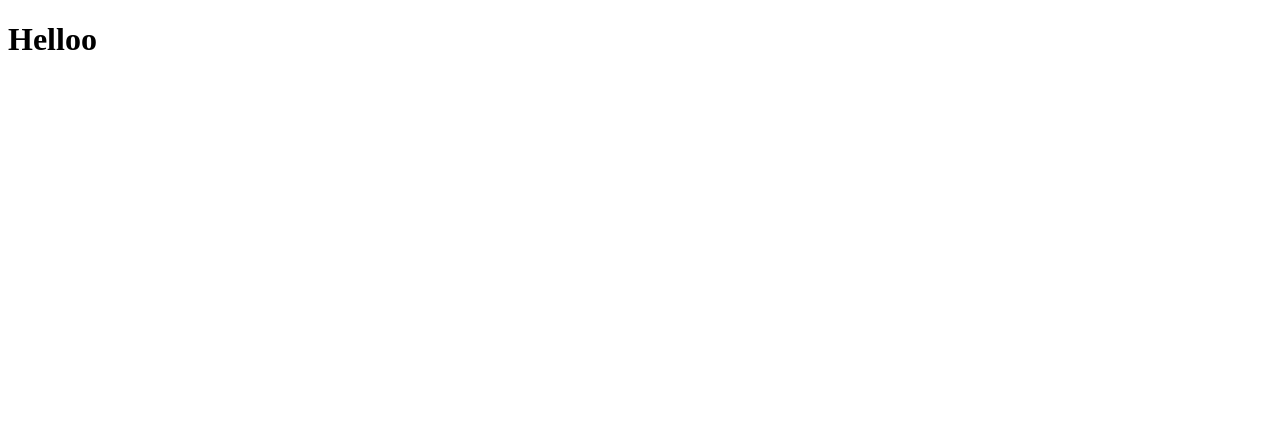
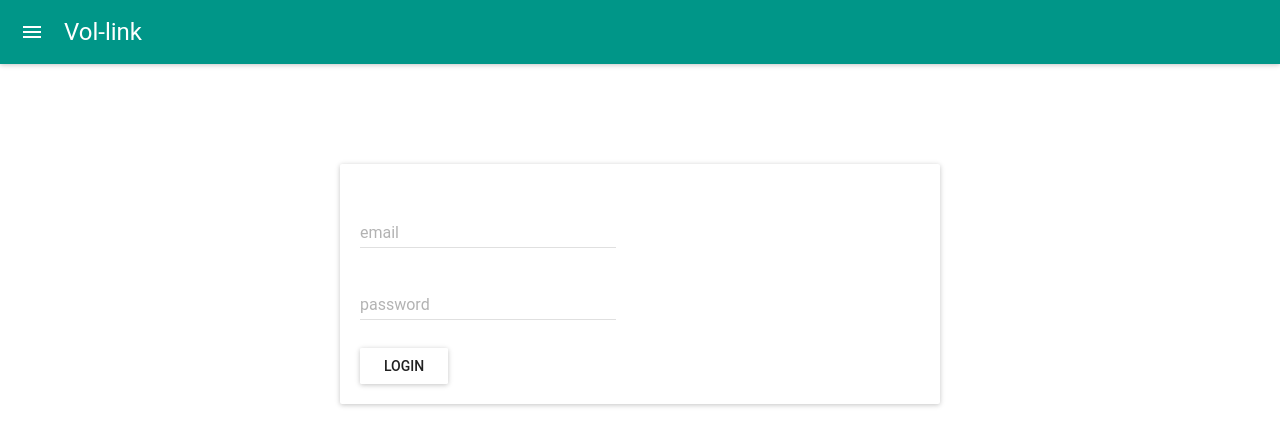
Before and after one commit to Jayadev6191/vol-link, a React app: page / in a window 1280 px wide. Built offline with nearby package versions, Linux system fonts and the light colour scheme.

Commit message:
Added login component UI

```diff
--- a/public/index.html
+++ b/public/index.html
@@ -19,6 +19,13 @@
       Learn how to configure a non-root public URL by running `npm run build`.
     -->
     <title>React App</title>
+    <style>
+      html,
+      body {
+        margin: 0;
+        padding: 0;
+      }
+    </style>
   </head>
   <body>
     <noscript>
--- a/routes/createTable.js
+++ b/routes/createTable.js
@@ -1,5 +1,6 @@
 var express = require('express');
 var router = express.Router();
+var db = require('../config');
 
 // Create DB
 router.get('/', (req, res) => {
--- /dev/null
+++ b/src/assets/style.js
@@ -0,0 +1,18 @@
+import { colors } from 'material-ui/styles';
+
+const style = {
+    logreg: {
+        maxWidth:'600px',
+        margin:'0 auto',
+        fontFamily:'Helvetica, sans-serif',
+        padding: '20px',
+        marginTop: '100px'
+    },
+    login: {
+        btn: {
+            marginTop: '20px'
+        }
+    }
+};
+
+module.exports = style;
--- a/src/index.js
+++ b/src/index.js
@@ -1,4 +1,27 @@
 import React from 'react';
 import ReactDOM from 'react-dom';
+import MuiThemeProvider from 'material-ui/styles/MuiThemeProvider';
+import { AppBar } from 'material-ui';
+import { colors } from 'material-ui/styles';
+import Login from './login'
 
-ReactDOM.render(<h1>Helloo</h1>, document.getElementById('root'));
+class App extends React.Component {
+    render() {
+        return (
+            <MuiThemeProvider>
+                <div>
+                    <AppBar
+                        title="Vol-link"
+                        style={{
+                            backgroundColor:colors.teal500
+                        }}
+                    />
+                    <Login/>
+                </div>
+            </MuiThemeProvider>
+        )
+    }
+}
+
+
+ReactDOM.render(<App />, document.getElementById('root'));
--- /dev/null
+++ b/src/login.js
@@ -0,0 +1,18 @@
+import React from 'react';
+import { Paper, TextField, RaisedButton} from 'material-ui';
+import style from './assets/style';
+
+
+class Login extends React.Component {
+    render() {
+      return (
+        <Paper style={style.logreg}>
+                <TextField floatingLabelText="email" /><br/>
+                <TextField floatingLabelText="password" /><br/>
+                <RaisedButton label="Login" style={style.login.btn}/>
+        </Paper>
+      )
+    }
+}
+
+export default Login;
```
